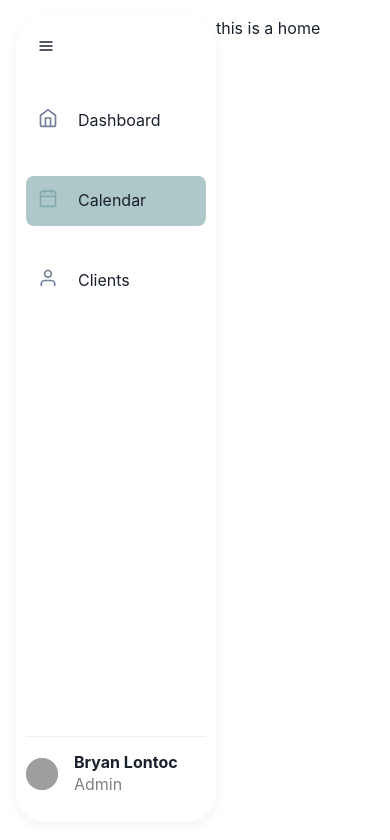
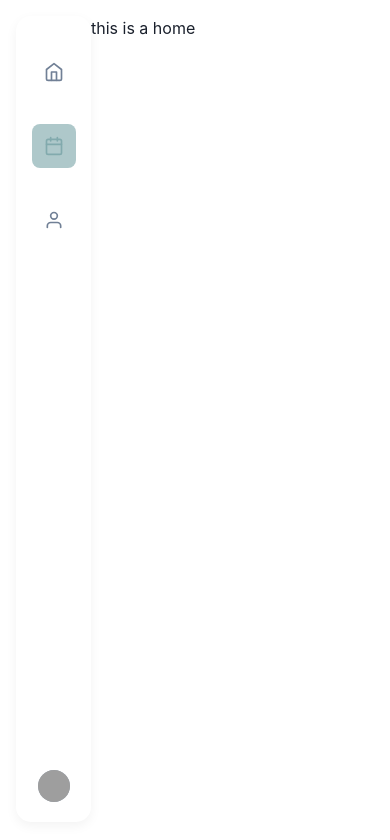
Before and after one commit to bryanlontoc06/skyzian-client, a Next.js app: page / in a window 390 px wide. Shown: the top 840 px of the page. Built offline with nearby package versions, Linux system fonts and the light colour scheme; grey boxes are pictures that could not be loaded; what @artsy/fresnel would draw is missing.

Commit message:
- Sidebar layout build

```diff
--- a/components/Layout/NavItem.js
+++ b/components/Layout/NavItem.js
@@ -24,20 +24,19 @@ const NavItem = ({navSize, title, icon, active, description}) => {
         alignItems={navSize === 'small' ? 'center' : 'flex-start'}
     >
         <Menu placement="right" >
-            <Tooltip label={description} placement='right'>
+            <Tooltip hasArrow openDelay={800} label={description} placement='right'>
                 <Link
+                    style={{display: 'flex'}}
                     backgroundColor={active && "#AEC8CA"}
                     p={3}
                     borderRadius={8}
                     _hover={{textDecoration: 'none', backgroundColor: '#AEC8CA'}}
                     w={(navSize === 'large') && '100%'}
-                    onMouseOver={() => { console.log('hover') }}
-                    onMouseLeave={() => { console.log('hoverOut') }}
                 >
                     <MenuButton w="100%">
                         <Flex>
                             <Icon as={icon} fontSize="xl" color={active? "#82AAAD" : "gray.500"} />
-                            <Text ml={5} display={navSize == 'small' ? 'none' : 'flex'}>{title}</Text>
+                            <Text ml={5} display={navSize == 'small' ? 'none' : 'flex'} >{title}</Text>
                         </Flex>
                     </MenuButton>
                 </Link>
--- a/components/Layout/Sidebar.js
+++ b/components/Layout/Sidebar.js
@@ -1,7 +1,7 @@
-import React, {useState} from 'react';
-import {AppSidebar, AppHeaderLogo} from './components'
+import React, {useState, useEffect} from 'react';
 import {FiMenu, FiHome, FiCalendar, FiUser} from 'react-icons/fi';
 import NavItem from './NavItem';
+import useHooks from './hooks';
 import {
   Flex,
   Divider,
@@ -15,14 +15,19 @@ import {
 
 const Sidebar = () => {
   const [navSize, changeNavSize] = useState("large");
+  const {isLargerThan1200} = useHooks();
+
+  useEffect(() => {
+    if(isLargerThan1200) {
+      changeNavSize("large");
+    } else {
+      changeNavSize("small");
+    }
+  }, [isLargerThan1200])
+
 
 
     return (
-      // <>
-      //   <AppSidebar>
-      //     <AppHeaderLogo></AppHeaderLogo>
-      //   </AppSidebar>
-      // </>
       <Flex
         // background='red'
         pos='sticky'
@@ -35,16 +40,20 @@ const Sidebar = () => {
         w={navSize === "small" ? "75px" : "200px"}
         flexDir="column"
         justifyContent="space-between"
+        style={{ transition: `all .3s ease`}}
+        onMouseOver={() => changeNavSize("large")}
+        onMouseOut={() => changeNavSize("small")}
       >
         <Flex
           p="5%"
           flexDir="column"
           alignItems={navSize === "small" ? "center" : "flex-start"}
+          style={{ transition: `all .3s ease`}}
           as="nav"
         >
-          <IconButton
+          {/* <IconButton
             background="none"
-            mt={navSize === "small" ? 5 : ""}
+            // mt={navSize === "small" ? 5 : ""}
             _hover={{background: 'none'}}
             icon={<FiMenu />}
             onClick={() => {
@@ -53,7 +62,7 @@ const Sidebar = () => {
               else
                 changeNavSize('small')
             }}
-          />
+          /> */}
           <NavItem navSize={navSize} icon={FiHome} title="Dashboard" description="This is a Dashboard description" />
           <NavItem navSize={navSize} icon={FiCalendar} title="Calendar" active description="This is a Calendar description" />
           <NavItem navSize={navSize} icon={FiUser} title="Clients" description="This is a Client description" />
--- a/components/Layout/components.js
+++ b/components/Layout/components.js
@@ -1,21 +1,5 @@
 import styled from 'styled-components';
 
-
-export const AppSidebar = styled.div`
-    display: flex;
-    z-index: 20;
-    overflow: hidden;
-    width: 280px;
-    position: fixed;
-    height: 100vh;
-    box-shadow: 7px 0 60px rgb(0 0 0 / 5%);
-    flex-direction: column;
-    transition: all .3s ease;
-`
-
-export const AppHeaderLogo = styled.div`
-
-`
 
 export const MainContainer = styled.div `
     margin: 1rem;
--- /dev/null
+++ b/components/Layout/hooks.js
@@ -0,0 +1,13 @@
+import React from 'react'
+import { useMediaQuery } from '@chakra-ui/react'
+
+
+const useHooks = () => {
+const [isLargerThan1200] = useMediaQuery('(min-width: 1200px)')
+
+  return {
+    isLargerThan1200
+  }
+}
+
+export default useHooks
```
